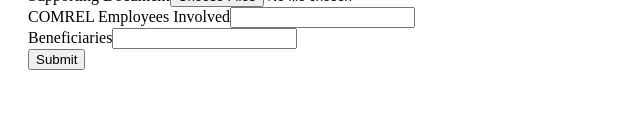
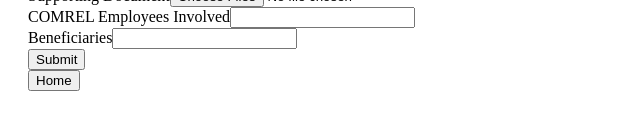
Before and after one commit to VenturaAdrian/comRel_master, a React (Vite) app in the folder communityrelationsfe/: page /comrel/addform in a window 1280 px wide. Shown: the part 214-344 px from the top of the page, without its empty margins (0-640 px from the left). Built offline with nearby package versions, Linux system fonts and the light colour scheme; sample sign-in values are in the browser's storage.

Commit message:
added back buttons

```diff
--- a/communityrelationsfe/src/pages/form/index.jsx
+++ b/communityrelationsfe/src/pages/form/index.jsx
@@ -19,6 +19,10 @@
       setCreatedBy(empInfo.user_name);
     }
   }, []);
+
+  const handleBack = () => {
+    window.location.replace(`${config.baseUrl}/comrel/dashboard`);
+  }
 
   const handleSubmit = async (e) => {
     e.preventDefault();
@@ -89,6 +93,7 @@
         </div>
         <button type="submit">Submit</button>
       </form>
+      <div><button onClick={handleBack}>Home</button></div>
     </div>
   );
 }
--- a/communityrelationsfe/src/pages/form/view.jsx
+++ b/communityrelationsfe/src/pages/form/view.jsx
@@ -22,9 +22,14 @@
     }
   }, [requestID]);
 
+  const handleback = () => {
+    window.location.replace(`${config.baseUrl}/comrel/history`);
+  }
+
   return (
     <div style={{ padding: "20px" }}>
       <h2>Request ID: {requestID}</h2>
+      <button onClick={handleback}>back</button>
       {formData ? (
         <div>
           <h3>Status: {formData.request_status}</h3>
--- a/communityrelationsfe/src/pages/history/index.jsx
+++ b/communityrelationsfe/src/pages/history/index.jsx
@@ -36,7 +36,9 @@
 window.location.replace(`/comrel/viewform?${params.toString()}`);
 
 }
-
+const handleback = () => {
+  window.location.replace(`${config.baseUrl}/comrel/dashboard`);
+}
 
 
 
@@ -44,6 +46,7 @@
    return (
   <div style={{ padding: '20px' }}>
     <h2>Request History</h2>
+    <button onClick={handleback}>Home</button>
     <table style={{
       width: '100%',
       borderCollapse: 'collapse',
```
Also changed, not shown: 429 other files (tests, documents, lock files or other folders).
